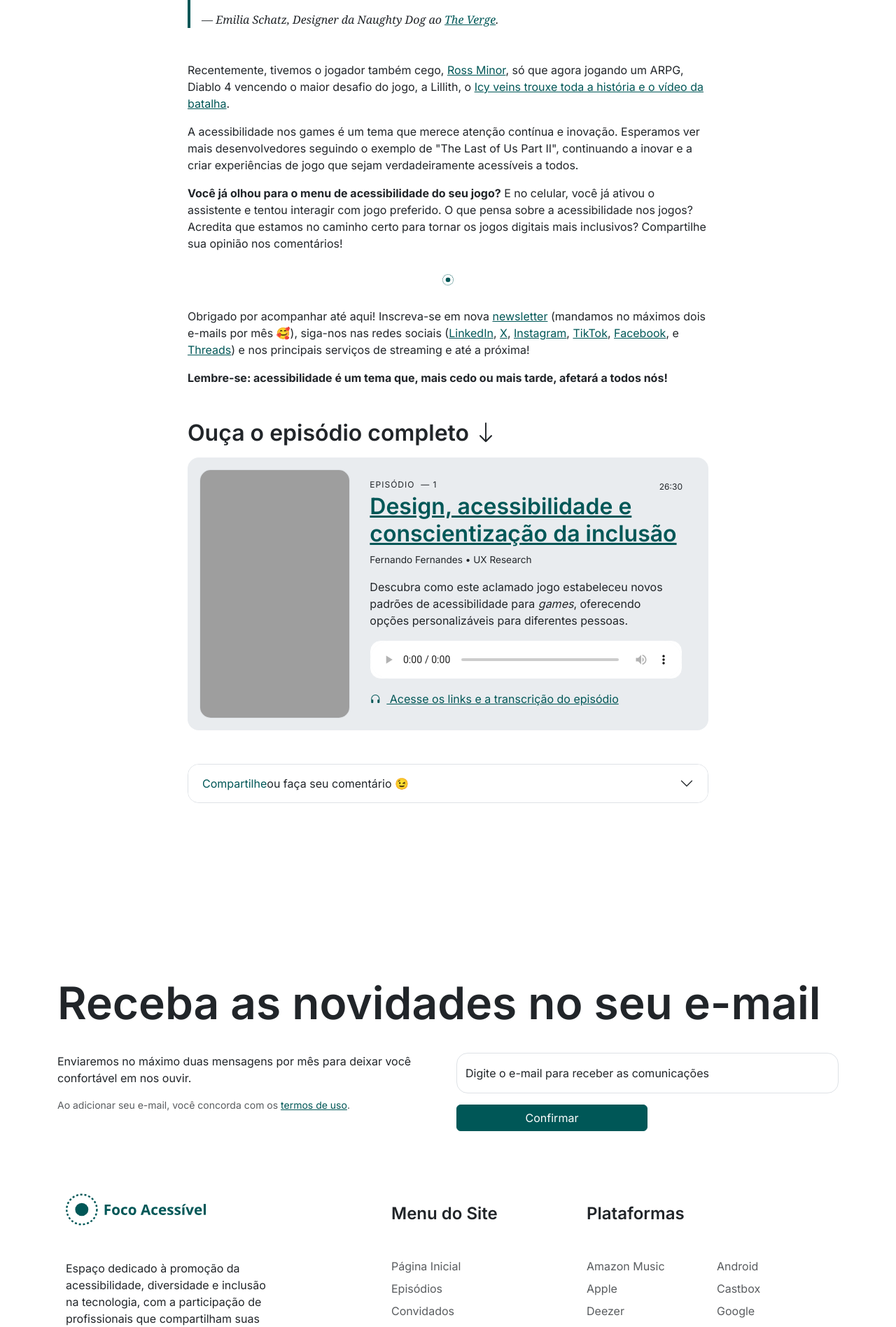
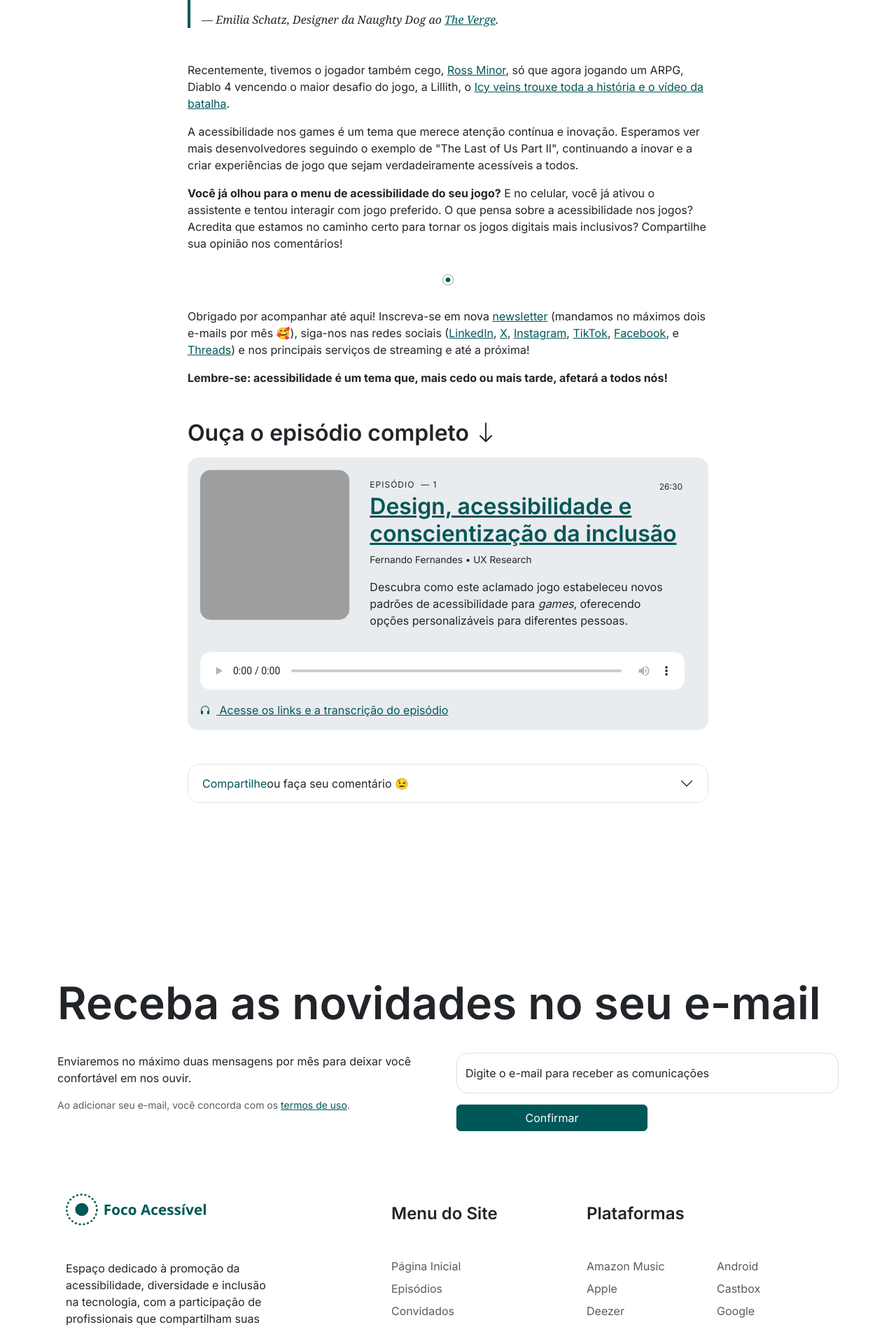
Before and after one commit to focoacessivel/focoacessivel.github.io, a Jekyll site: the page built from _posts/2024-03-01-the-last-of-us-part-ii-a-revolucao-acessivel-nos-jogos-digitais.html.html, in a window 1280 px wide. Shown: the part 4415-6312 px from the top of the page at 70% size. Built offline with Jekyll 4.4.1, drawn with Linux system fonts in a browser that asks for light colours; nearby versions of some CDN libraries; comment, search, counter and statistics services are not loaded; grey boxes are pictures that could not be loaded.

Commit message:
correção das proporções das imagens dos episódios

```diff
--- a/_includes/loop-program.html
+++ b/_includes/loop-program.html
@@ -2,11 +2,13 @@
     <li class="col-12 col-lg-6 pb-4">
         <div class="episode rounded">
             <div class="row">
-                <figure class="col-lg-4 col-12 pl-0 m-0 pb-0">
+                <div class="col-lg-4 col-12 pl-0">
+                    <figure class="ratio-1x1 ratio m-0 pb-0">
                     <a href="{{post.url}}" title="Acesse o episódio">
                         <img src="{{post.image}}" class="program-gust-picture ratio ratio-1x1 object-fit-cover border rounded" alt="{{post.alt}}">
                     </a>
                 </figure>
+                </div>
                 <div class="program-content d-flex justify-content-between flex-column col-lg-8 col-12 col-md p-3">
                     <div class="program-header">
                         <div class=" d-flex justify-content-between">
--- a/_layouts/blog.html
+++ b/_layouts/blog.html
@@ -35,7 +35,7 @@
     <div class="episode rounded">
         <div class="row">
             <figure class="col-lg-4 col-12 pl-0 m-0 pb-0">
-                <a href="{{page.url}}" title-ep="Acesse o episódio">
+                <a href="{{page.url}}" class="ratio ratio-1x1" title-ep="Acesse o episódio">
                     <img src="{{page.image-ep}}"
                         class="program-gust-picture ratio ratio-1x1 object-fit-cover border rounded" alt="{{page.alt}}">
                 </a>
@@ -60,13 +60,13 @@
                     {% if page.path contains '_pages' %}{{page.excerpt}}{% else %}{{page.excerpt}}{% endif %}
 
                 </div>
-                <div class="my-3 w-100">{% include player.html %}</div>
+              </div>
+              <div class="my-3 w-100">{% include player.html %}</div>
 
-                <a href="{{site.url}}/episodios/{{page.link-ep}}" title="Clique para acessar informações sobre o episódio">
-                    <i class="bi bi-headphones me-2"></i>
-                    Acesse os links e a transcrição do episódio
-                  </a>
-            </div>
+              <a href="{{site.url}}/episodios/{{page.link-ep}}" title="Clique para acessar informações sobre o episódio">
+                  <i class="bi bi-headphones me-2"></i>
+                  Acesse os links e a transcrição do episódio
+                </a>
         </div>
     </div>
     {% endif %}
--- a/_layouts/episode.html
+++ b/_layouts/episode.html
@@ -14,12 +14,14 @@
 
   <div class="recent p-lg-5 p-md-4 p-3 rounded-2">
     <div class="row">
-      <figure class="col-lg-4 col-12 pl-0 m-0 pb-0">
+      <div class="col-lg-4 col-12 pl-0">
+        <figure class="ratio-1x1 ratio m-0 pb-0">
         <img src="{{page.image}}"
           class="program-gust-picture ratio ratio-1x1 object-fit-cover border rounded-2"
           title="Foto de {{page.guest}}"
           alt="{{page.alt}}">
       </figure>
+      </div>
       <div class="col-lg-8 col-12 col-md d-flex align-items-start flex-column">
         <div class="mb-4">
           <h3 class="h2 program-title">
--- a/index.html
+++ b/index.html
@@ -15,9 +15,11 @@
 
   <article class="recent p-lg-5 p-md-4 p-3 rounded-2">
     <div class="row">
-      <figure class="col-lg-4 col-12 pl-0 m-0 pb-0">
+      <div class="col-lg-4 col-12 pl-0">
+        <figure class="ratio-1x1 ratio m-0 pb-0">
         <img src="{{post.image}}" class="program-gust-picture ratio ratio-1x1 object-fit-cover border rounded-2" title="Foto de {{post.guest}}" alt="{{post.alt}}">
       </figure>
+    </div>
       <div class="col-lg-8 col-12 col-md d-flex align-items-start flex-column">
         <div class="mb-4">
           <h3 class="h2 program-title">
```
